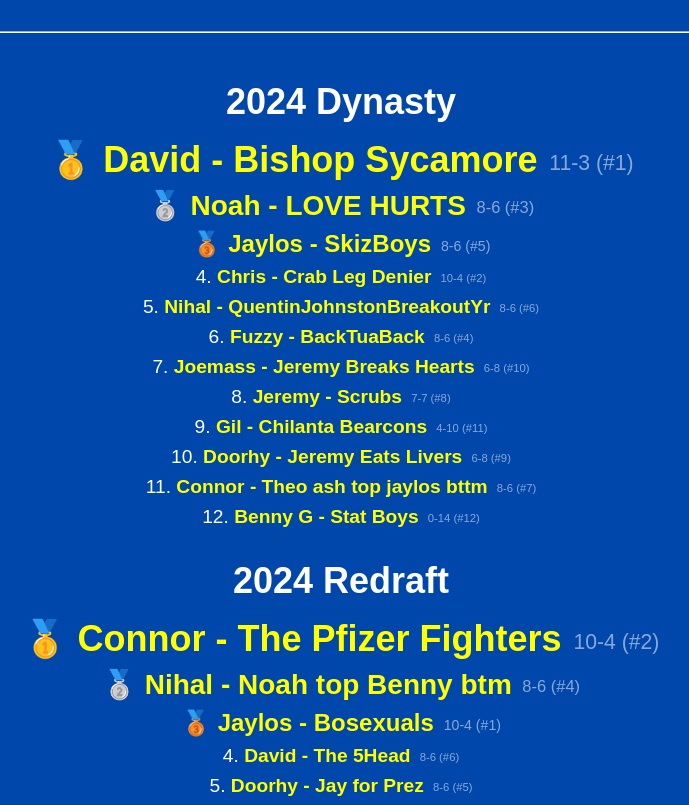
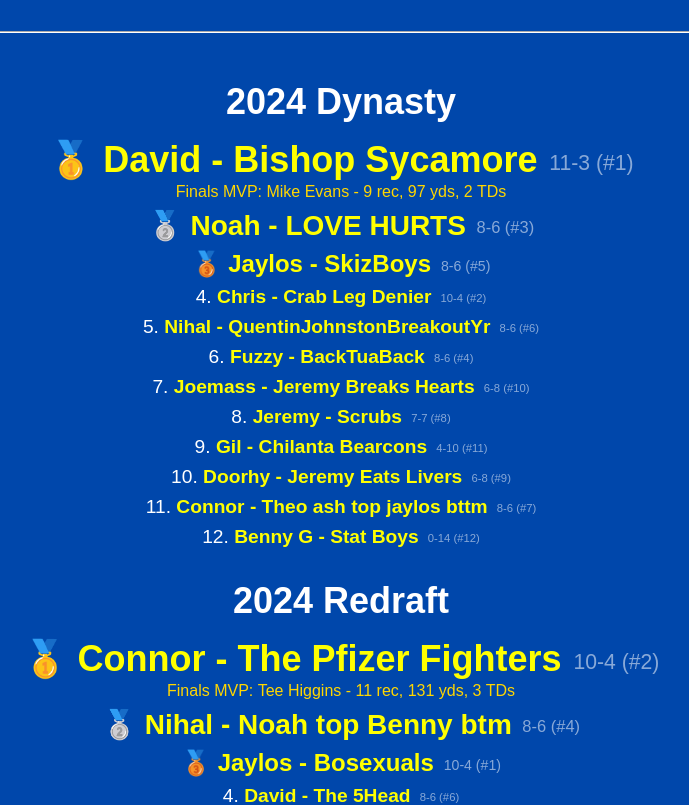
Before and after one commit to noahchrist/jetLagSpreadsheet, a React (Vite) app: page / in a window 1280 px wide. Shown: the part 1860-2665 px from the top of the page, without its empty margins (299-988 px from the left). Built offline with nearby package versions, Linux system fonts and the light colour scheme.

Commit message:
added finals mvp

```diff
--- a/src/pages/Home.jsx
+++ b/src/pages/Home.jsx
@@ -187,7 +187,7 @@ function Home() {
             {season.year} {season.league.charAt(0).toUpperCase() + season.league.slice(1)}
           </h2>
           <ol style={{ listStyle: 'none', padding: 0 }}>
-            {season.results.sort((a, b) => a.place - b.place).map((result) => {
+            {season.results.sort((a, b) => a.place - b.place).map((result, idx) => {
               const team = teamMap[result.teamId];
               const ownerDisplay = team?.owner || result.teamId;
               const teamDisplay = result.teamName || "Unnamed Team";
@@ -226,6 +226,12 @@ function Home() {
                       <span style={{ fontSize: `calc(${fontSize} / 1.7)`, color: '#fff8', marginLeft: 6, verticalAlign: 'middle' }}>
                         {record}
                       </span>
+                      {/* Show Finals MVP if this is the champion and result.finalsMvp exists */}
+                      {result.place === 1 && result.finalsMVP && (
+                        <div style={{ fontSize: '1rem', color: '#FFD700', marginTop: 2 }}>
+                          Finals MVP: <span style={{ fontWeight: 500 }}>{result.finalsMVP}</span>
+                        </div>
+                      )}
                     </>
                   ) : (
                     <>
@@ -233,6 +239,11 @@ function Home() {
                       <span style={{ fontSize: `calc(${fontSize} / 1.7)`, color: '#fff8', marginLeft: 6, verticalAlign: 'middle' }}>
                         {record}
                       </span>
+                      {result.place === 1 && result.finalsMVP && (
+                        <div style={{ fontSize: '1rem', color: '#FFD700', marginTop: 2 }}>
+                          Finals MVP: <span style={{ fontWeight: 500 }}>{result.finalsMVP}</span>
+                        </div>
+                      )}
                     </>
                   )}
                 </li>
```
